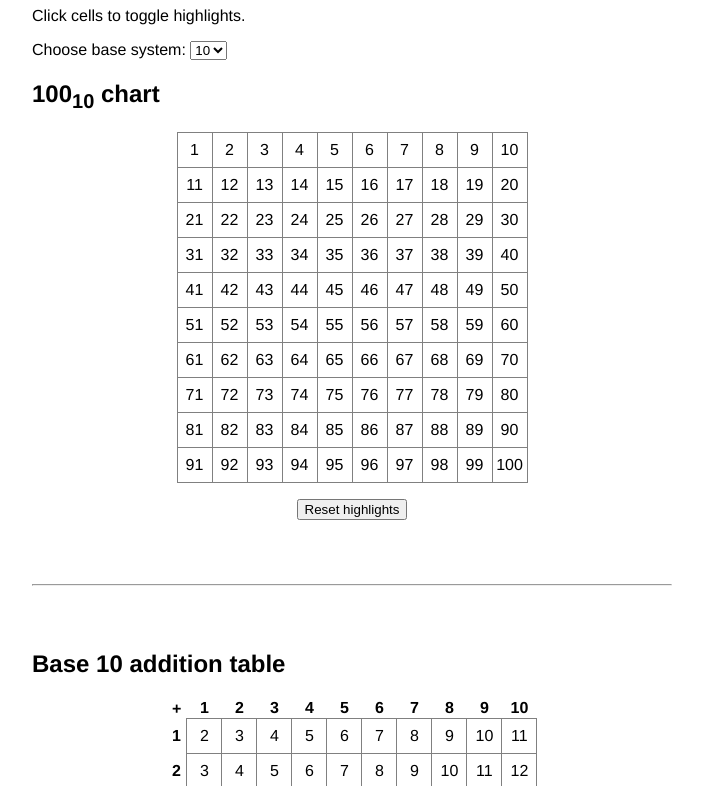
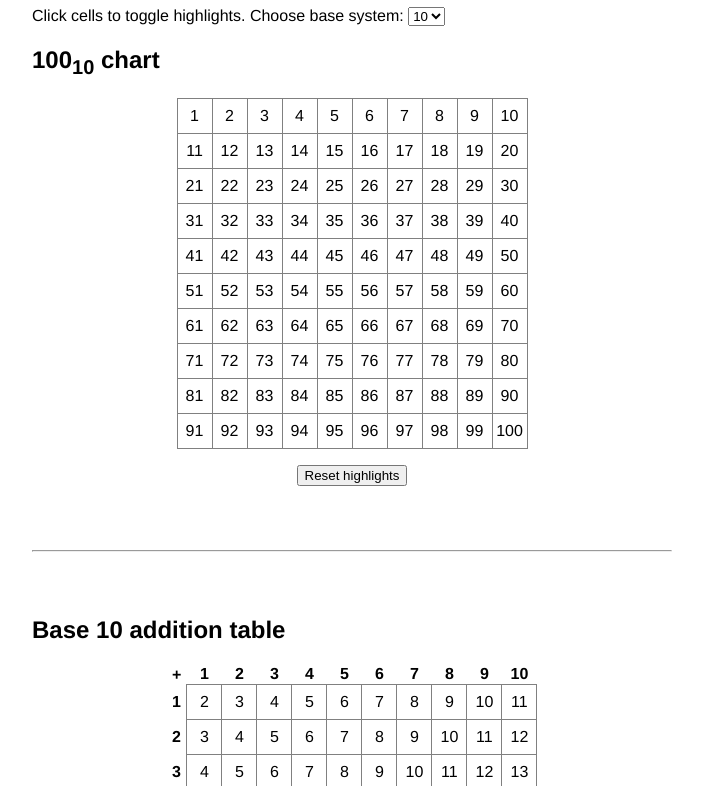
Before and after one commit to profhlas/math-activities, a plain HTML site: page numbers/base-tables.html in a window 1280 px wide. Shown: the part 73-859 px from the top of the page, without its empty margins (288-991 px from the left). Drawn offline with Linux system fonts and the light colour scheme.

Commit message:
condensed directions

```diff
--- a/numbers/base-tables.html
+++ b/numbers/base-tables.html
@@ -25,8 +25,7 @@
 </head>
 <body>
 <h1>Base tables</h1>
-<p class="noprint">Click cells to toggle highlights.</p>
-<p class="noprint">Choose base system:
+<p class="noprint">Click cells to toggle highlights. Choose base system:
     <select onchange="APP.updateTables(this.value);">
         <option value="2">2</option>
         <option value="3">3</option>
@@ -237,6 +236,7 @@ APP.makeMultTable = function (base) {
 APP.updateTables = function (base) {
     "use strict";
 
+
     APP.baseIndicator(base);
     APP.make100Table(base);
     APP.makeAddTable(base);
```
